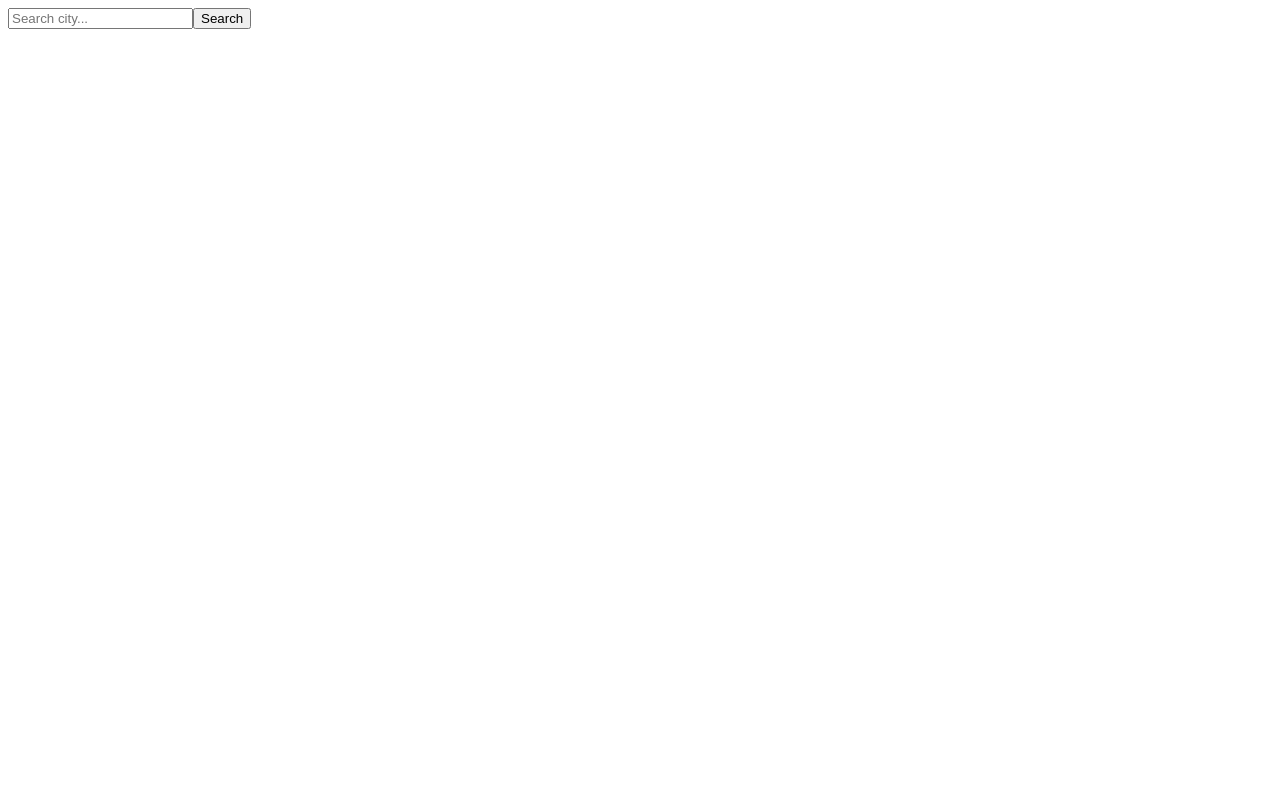
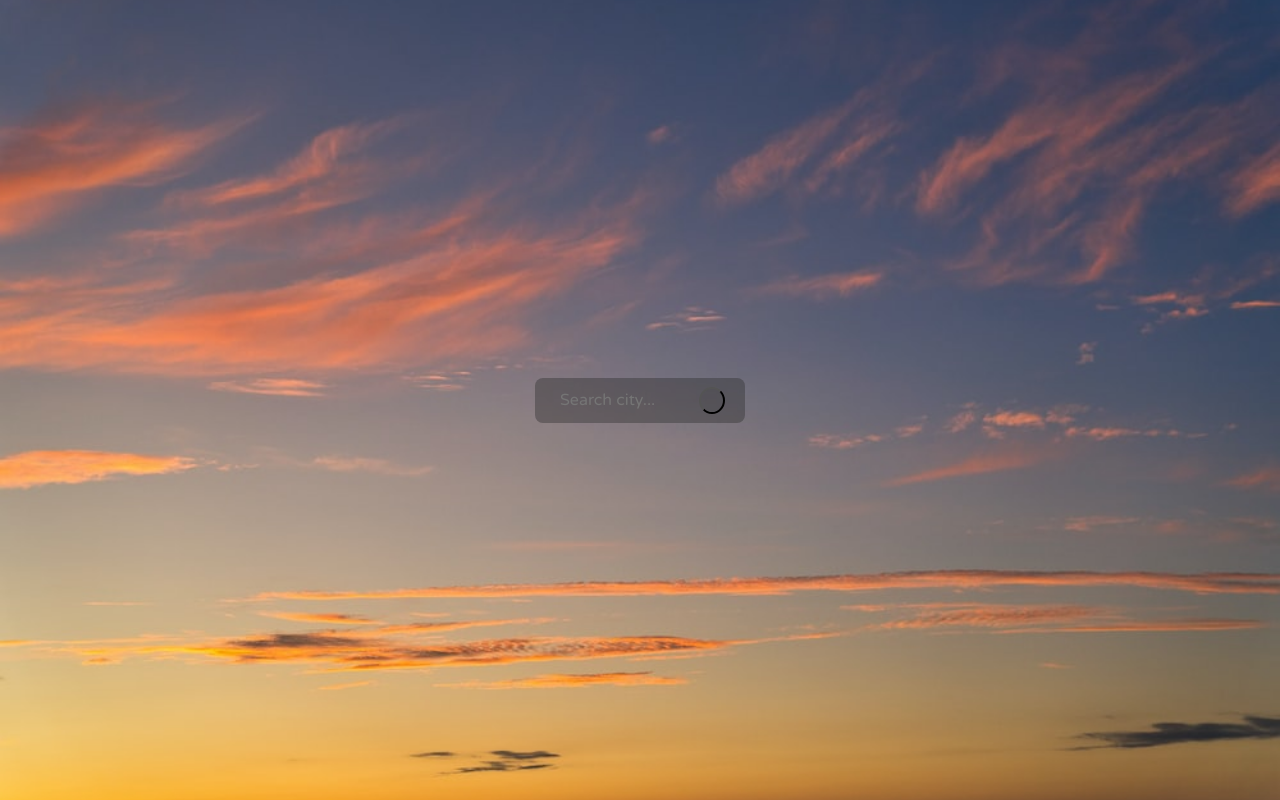
Before and after one commit to matipeco/weather-app, a React (Vite) app: page / in a window 1280 px wide. Built offline with nearby package versions, Linux system fonts and the light colour scheme.

Commit message:
styleSearch&&background

```diff
--- a/index.html
+++ b/index.html
@@ -1,13 +1,19 @@
 <!DOCTYPE html>
 <html lang="en">
+
 <head>
   <meta charset="UTF-8" />
   <link rel="icon" type="image/svg+xml" href="/vite.svg" />
   <meta name="viewport" content="width=device-width, initial-scale=1.0" />
-    <title>Vite + React + TS</title>
+  <title>Clima</title>
+  <link rel="preconnect" href="https://fonts.googleapis.com">
+  <link rel="preconnect" href="https://fonts.gstatic.com" crossorigin>
+  <link href="https://fonts.googleapis.com/css2?family=Varela+Round&display=swap" rel="stylesheet">
 </head>
+
 <body>
   <div id="root"></div>
   <script type="module" src="/src/main.tsx"></script>
 </body>
+
 </html>
--- a/src/App.tsx
+++ b/src/App.tsx
@@ -2,6 +2,7 @@ import { SearchBar } from './components/SearchBar';
 import axios from 'axios';
 import { useState } from "react";
 import { Card } from "./components/Card";
+import style from './index.module.css';
 
 export type Weather = {
   main: {
@@ -39,13 +40,13 @@ function App() {
 
   if (!flag)
     return (
-      <div>
+      <div className={style.background}>
         < SearchBar weather={weather} />
       </div>
     )
 
   return (
-    <div >
+    <div>
       {/* A mi search le paso la Fn weather para que la ejecute cuando el usuario aprete el boton*/}
       < SearchBar weather={weather} />
       {/*A mi Card le paso mi estado con la info cargada por props  */}
--- /dev/null
+++ b/src/components/SearchBar/index.module.css
@@ -0,0 +1,68 @@
+.searchBarBackground {
+    background-color: rgba(45, 45, 45, 0.4);
+    width: 210px;
+    height: 45px;
+    border-radius: 8px;
+    /* box-shadow: 0px 0px 5px 2px rgba(45, 45, 45, 0.4); */
+    /* Agrega una sombra suave para dar profundidad */
+    align-items: center;
+    justify-content: center;
+    margin: auto;
+    position: absolute;
+    top: 0;
+    bottom: 0;
+    left: 0;
+    right: 0;
+    border: none;
+    display: flex;
+    cursor: pointer;
+    /* box-shadow: 0px 0px 5px 4px rgba(45, 45, 45, 0.1); */
+    transition: 350ms ease-in-out;
+
+}
+
+
+.searchBarBackground:hover {
+    box-shadow: 0px 0px 12px 9px rgba(45, 45, 45, 0.1);
+    background-color: rgba(45, 45, 45, 0.8);
+    width: 260px;
+}
+
+
+input {
+    width: 100%;
+    height: 100%;
+    background-color: transparent;
+    color: rgb(238, 238, 238);
+    border: none;
+    cursor: text;
+    margin-left: 25px;
+    /* text-align: center; */
+    outline: none;
+
+}
+
+.button {
+    margin-right: 20px;
+    width: 37px;
+    height: 60%;
+    border-radius: 50%;
+    border: rgba(238, 238, 238, 0.6) 3px currentColor;
+    background-color: none;
+    background-color: rgba(45, 45, 45, 0.1);
+    transition: 300ms ease-in-out;
+    cursor: pointer;
+}
+
+.searchBarBackground:hover .button {
+    transform: rotate(-750deg);
+
+}
+
+.button:hover {
+    opacity: 0.8;
+    /* Cambia la opacidad del botón */
+    box-shadow: 0px 0px 5px 2px rgba(225, 225, 225, 0.9);
+    /* Agrega una sombra suave */
+    /* Agrega una transición suave */
+}
--- a/src/components/SearchBar/index.tsx
+++ b/src/components/SearchBar/index.tsx
@@ -1,4 +1,5 @@
 import { useState, FormEvent, ChangeEvent, FunctionComponent } from "react";
+import style from './index.module.css'
 
 type Props = {
     weather: (city: string) => Promise<void>;
@@ -18,10 +19,10 @@ export const SearchBar: FunctionComponent<Props> = ({ weather }) => {
     }
 
     return (
-        <form onSubmit={handleSubmit}>
+        <form className={style.searchBarBackground} onSubmit={handleSubmit}>
             <input type="text" value={input} onChange={handleChange} placeholder='Search city...' />
-            <button>Search</button>
-        </form>
+            <button className={style.button}></button>
+        </form >
     )
 
 }
--- /dev/null
+++ b/src/index.module.css
@@ -0,0 +1,17 @@
+* {
+    margin: 0;
+    padding: 0;
+    box-sizing: border-box;
+    font: inherit;
+    text-decoration: none;
+    color: black;
+}
+
+body {
+    background-image: url('../public/background.jpg');
+    background-position: center;
+    height: 100vh;
+    background-size: cover;
+    display: flex;
+    font-family: 'Varela Round', sans-serif;
+}
```
Also changed, not shown: public/background.jpg (added), public/background2.jpg (added). Lines whose indentation alone changed are shown as unchanged.
